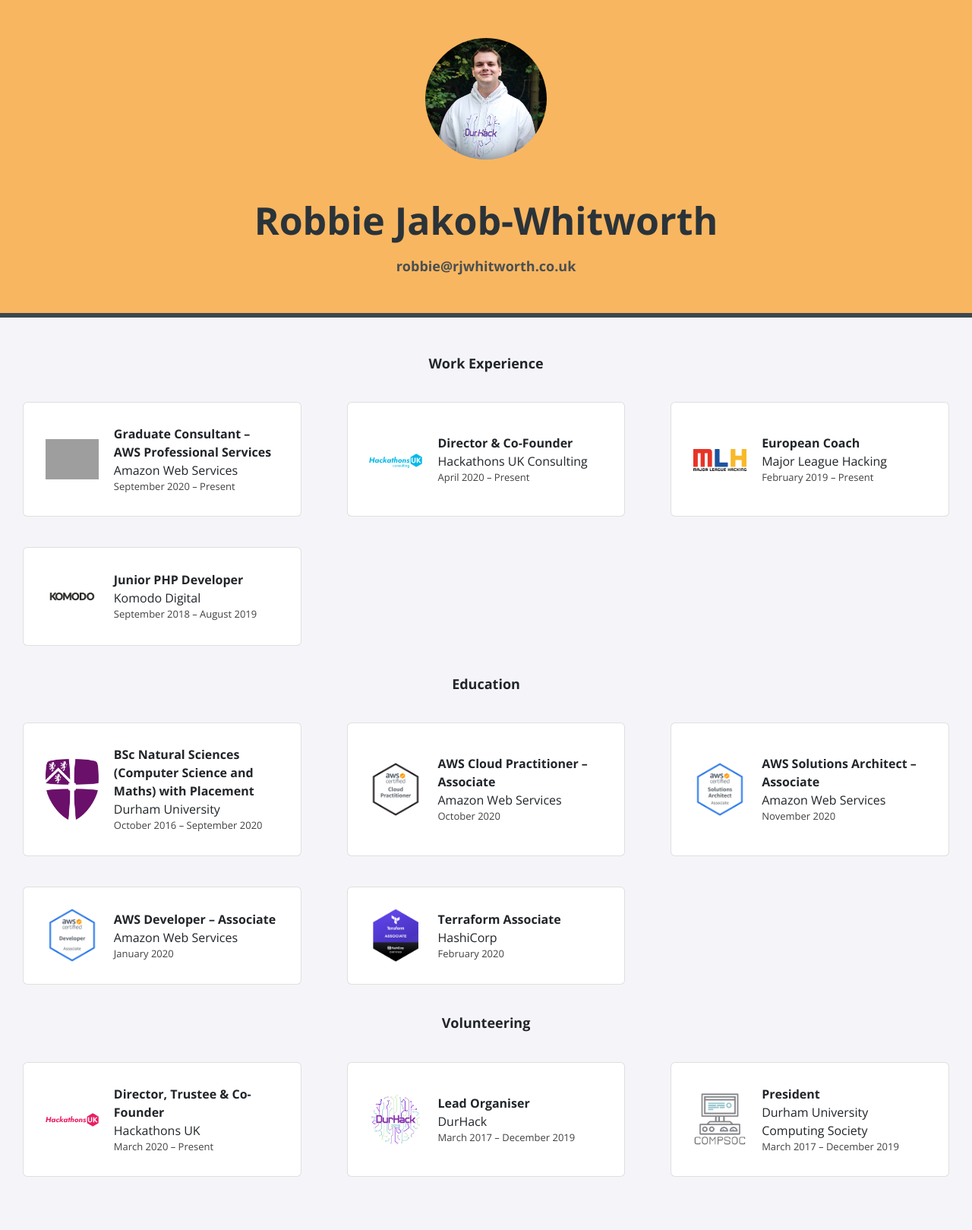
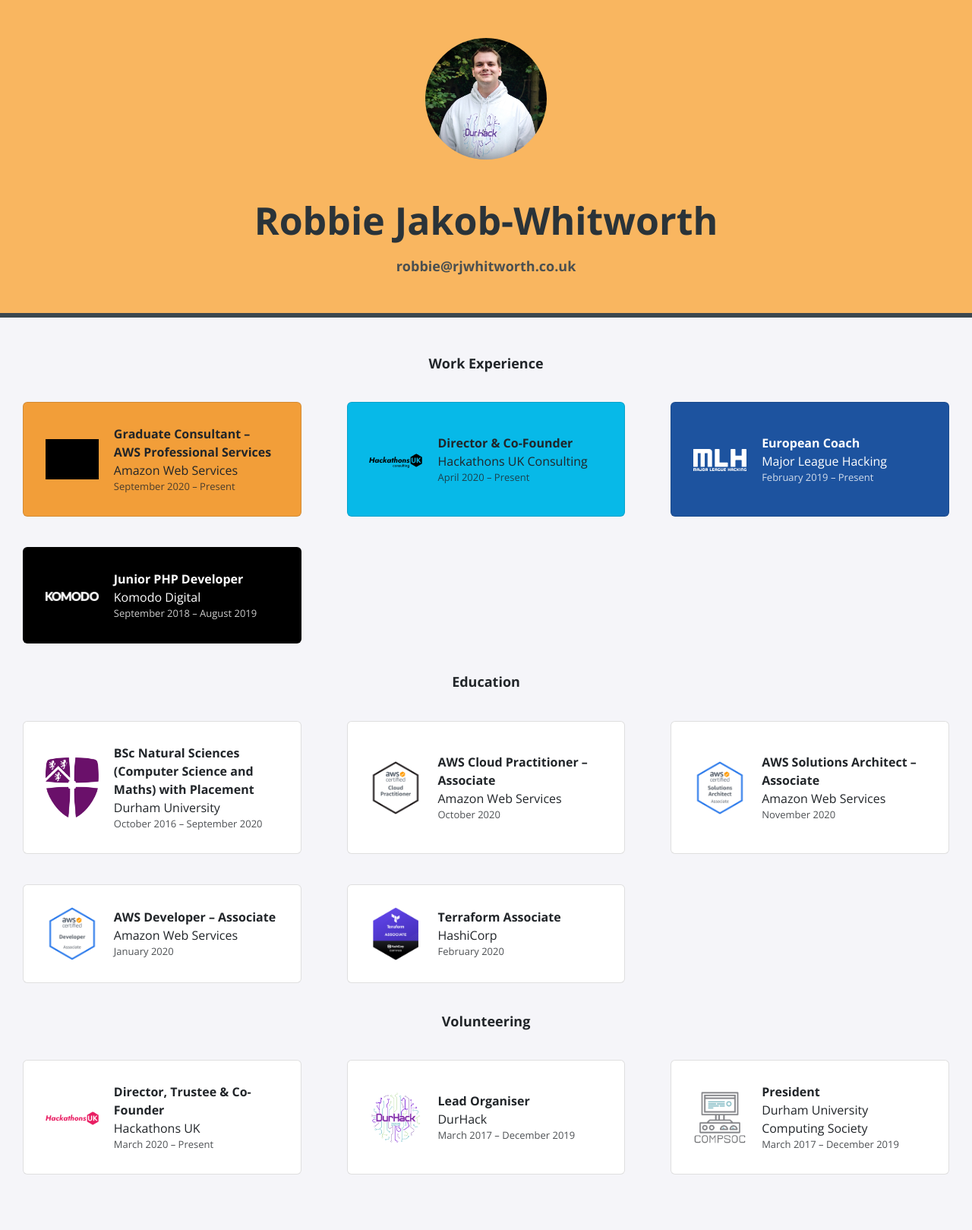
Before and after one commit to robzwolf/website, a Jekyll site: the page built from index.html, in a window 1280 px wide. Shown: the whole page at 76% size. Built offline with Jekyll 4.4.1, drawn with Linux system fonts in a browser that asks for light colours; nearby versions of some CDN libraries; grey boxes are pictures that could not be loaded.

Commit message:
Add background colours to experience cards

```diff
--- a/_data/experience.yml
+++ b/_data/experience.yml
@@ -2,18 +2,22 @@
   company: Amazon Web Services
   dates: September 2020 – Present
   logo: aws.png
+  class: aws
 
 - role: Director & Co-Founder
   company: Hackathons UK Consulting
   dates: April 2020 – Present
   logo: hukc.svg
+  class: hukc
 
 - role: European Coach
   company: Major League Hacking
   dates: February 2019 – Present
   logo: mlh.svg
+  class: mlh
 
 - role: Junior PHP Developer
   company: Komodo Digital
   dates: September 2018 – August 2019
   logo: komodo.png
+  class: komodo
--- a/_includes/experience.html
+++ b/_includes/experience.html
@@ -1,7 +1,7 @@
 <h2>Work Experience</h2>
 <div class="card-container">
     {% for item in site.data.experience %}
-    <div class="card">
+    <div class="card {{ item.class }}">
       <div class="icon">
         <img src="./assets/img/experience/{{ item.logo }}">
       </div>
--- a/_sass/all.scss
+++ b/_sass/all.scss
@@ -3,6 +3,7 @@
 @import 'navbar';
 @import 'profile';
 @import 'page';
+@import 'cards';
 
 .card-container {
     display: grid;
@@ -75,7 +76,7 @@
 
     .dates {
         font-size: small;
-        color: #404040;
+        opacity: 0.8;
     }
 }
 
--- /dev/null
+++ b/_sass/cards.scss
@@ -0,0 +1,39 @@
+.card {
+    @mixin lightText() {
+        color: white;
+
+        img {
+            filter: brightness(100);
+        }
+    }
+
+    @mixin darkText() {
+        color: #212529;
+
+        img {
+            filter: brightness(0);
+        }
+    }
+
+    &.aws {
+        background: #f29e39;
+        @include darkText;
+    }
+
+    &.hukc {
+        background: #07b9e8;
+        @include darkText;
+    }
+
+    &.mlh {
+        //background: #e73427; // Red
+        //background: #f8b92a; // Yellow
+        background: #1d539f; // Blue
+        @include lightText;
+    }
+
+    &.komodo {
+        background: black;
+        @include lightText;
+    }
+}
```
Also changed, not shown: assets/img/experience/komodo.png.
